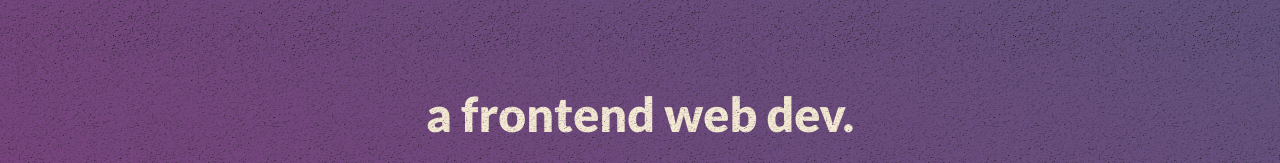
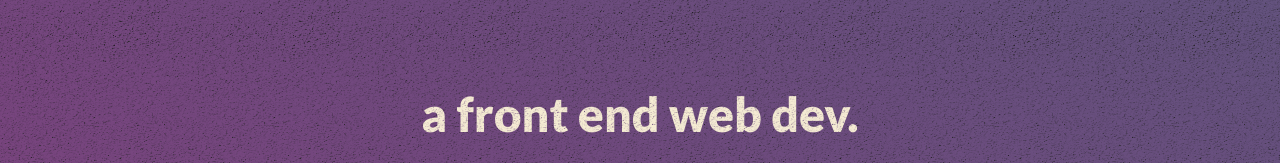
Before and after one commit to jamesfromonline/jame5.co, a Gatsby site: page / in a window 1280 px wide. Shown: the part 637-800 px from the top of the page. Built offline with nearby package versions, Linux system fonts and the light colour scheme; Gatsby itself is replaced by a stand-in of ours.

Commit message:
adds console links

```diff
--- a/src/components/intro-summary/IntroSummary.js
+++ b/src/components/intro-summary/IntroSummary.js
@@ -3,7 +3,7 @@ import React from 'react'
 const IntroSummary = () => (
     <section className='section section--large'>
         <p style={{ paddingTop: 20 }} className='text text--display text--white text--center grit'>
-            a frontend web dev.
+            a front end web dev.
         </p>
     </section>
 )
--- a/src/pages/index.js
+++ b/src/pages/index.js
@@ -17,6 +17,8 @@ const IndexPage = () => {
   const handleProgressColors = ({ progress }) => setProgressColors(progress.toFixed(4))
   const handleProgressDark = ({ progress }) => setProgressColors(1 - progress.toFixed(2))
   const handleProgressStars = ({ progress }) => setProgressStars(progress.toFixed(4))
+  console.log('%clinkedin: https://linkedin.com/in/jamesfromonline', 'color: #fefefe; background-color: #0072b1; font-weight: bold; padding: 10px')
+  console.log('%cresume: https://jame5.co/JamesOBrien_Resume.pdf', 'color: #fefefe; background-color: #111; font-weight: bold; padding: 10px')
 
   return (
     <Layout progressColors={progressColors} progressStars={progressStars}>
```
Also changed, not shown: 1 other file.
